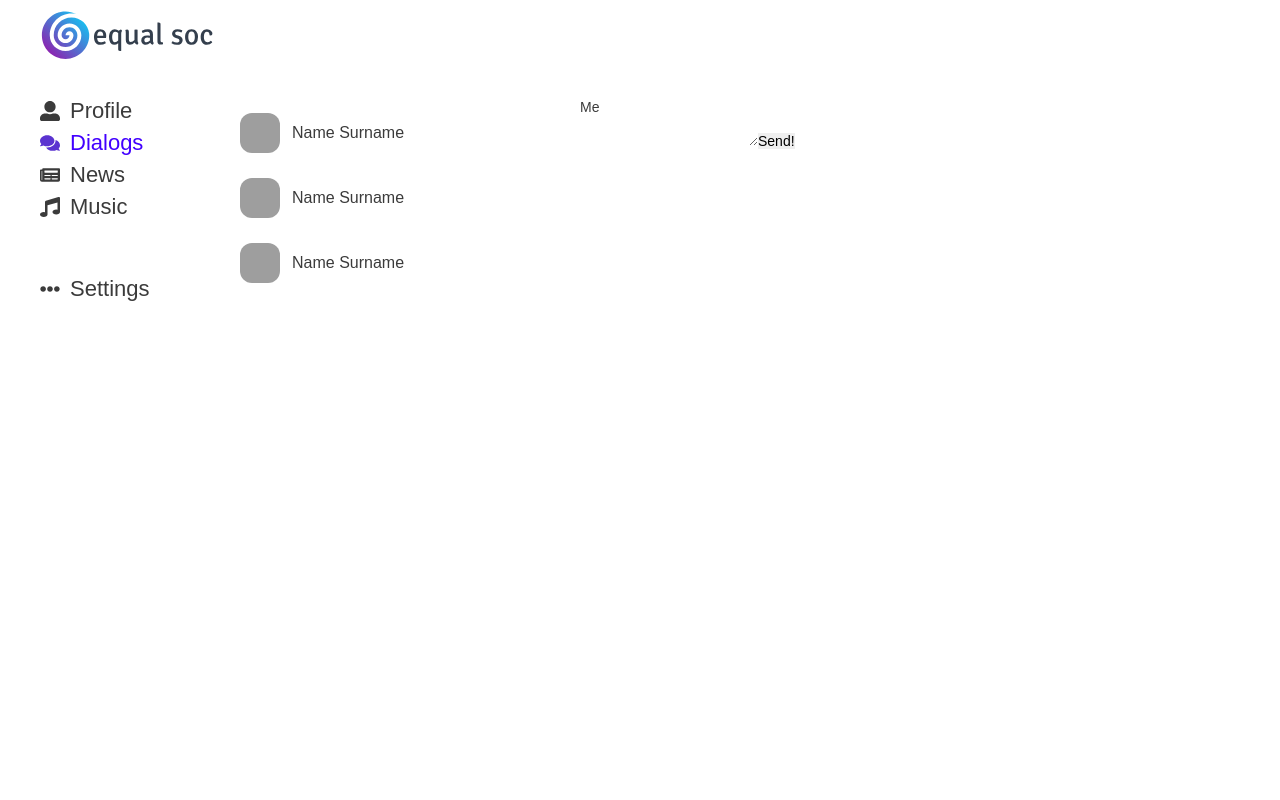
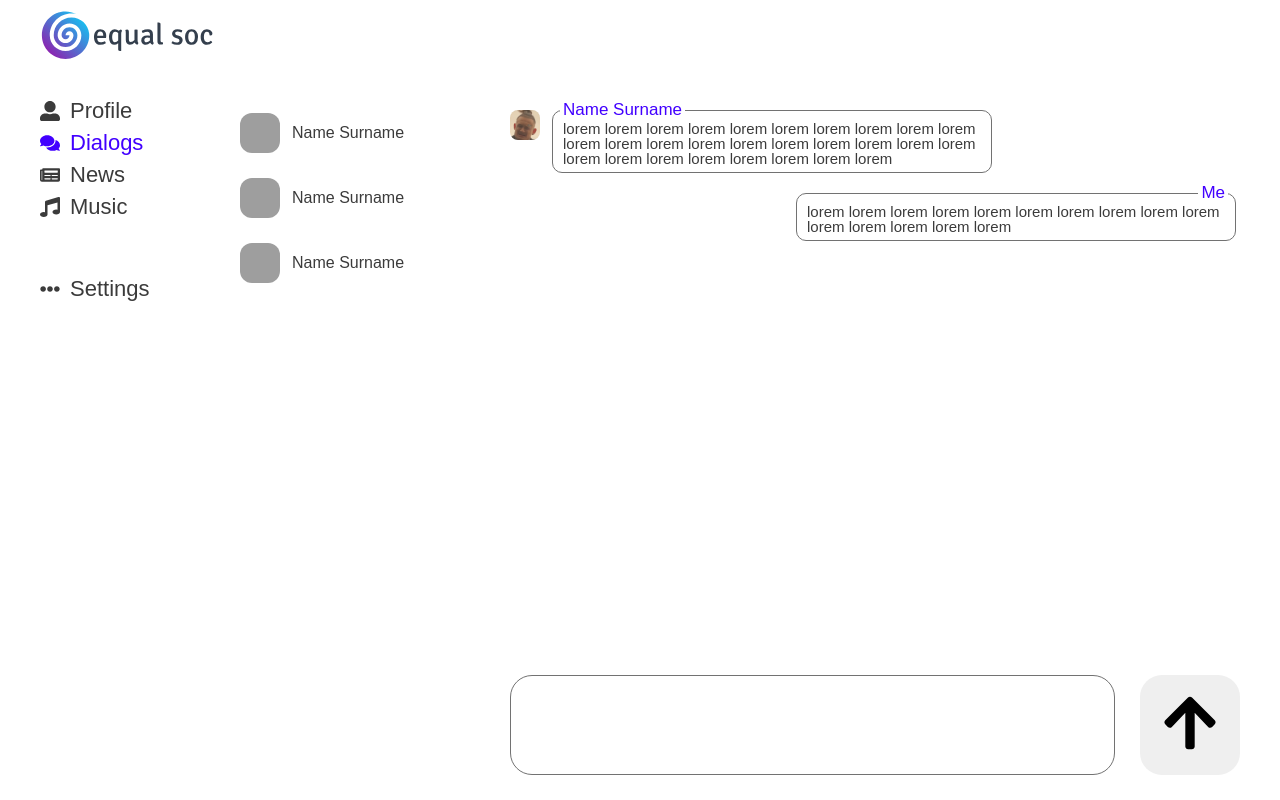
Before and after one commit to notequal21/react-course, a React (Create React App) app: page /dialogs in a window 1280 px wide. Built offline with nearby package versions, Linux system fonts and the light colour scheme; grey boxes are pictures that could not be loaded.

Commit message:
+ Dialogs visual and added props

```diff
--- a/src/components/Dialogs/ChatContent/ChatContent.jsx
+++ b/src/components/Dialogs/ChatContent/ChatContent.jsx
@@ -1,12 +1,21 @@
 import s from "./ChatContent.module.scss";
 import Message from "./Message/Message";
 import MyMessage from "./MyMessage/MyMessage";
+import userImg from "./img_user.png";
 
 const ChatContent = () => {
     return (
-        <div className="chatContent">
-            <Message/>
-            <MyMessage/>
+        <div className={`${s.chatContent}`}>
+            <Message
+                userImg={userImg}
+                userName={`Name Surname`}
+                messageText={`
+                lorem lorem lorem lorem lorem lorem lorem lorem lorem lorem lorem lorem lorem lorem lorem lorem lorem lorem lorem  lorem lorem lorem lorem lorem lorem lorem lorem lorem
+                `}
+            />
+            <MyMessage
+                messageText={`lorem lorem lorem lorem lorem lorem lorem lorem lorem lorem lorem lorem lorem  lorem lorem`}
+            />
         </div>
     )
 }
--- a/src/components/Dialogs/ChatContent/ChatContent.module.scss
+++ b/src/components/Dialogs/ChatContent/ChatContent.module.scss
@@ -0,0 +1,14 @@
+.chatContent {
+  display: flex;
+  flex-direction: column;
+  padding: 10px 4px 10px 0;
+
+  height: calc(100vh - 250px);
+  overflow-y: auto;
+  &::-webkit-scrollbar {
+    width: 2px;
+  }
+  &::-webkit-scrollbar-thumb {
+    background-color: #4200ff;
+  }
+}
--- a/src/components/Dialogs/ChatContent/Message/Message.jsx
+++ b/src/components/Dialogs/ChatContent/Message/Message.jsx
@@ -1,11 +1,11 @@
 import s from "./Message.module.scss";
 
-const Message = () => {
+const Message = (props) => {
     return (
-        <div className="messsage">
-            <div className="messsage__name"></div>
-            <div className="messsage__ico"></div>
-            <div className="messsage__text"></div>
+        <div className={`${s.messsage}`}>
+            <div className={`${s.messsage__name}`}>{props.userName}</div>
+            <div className={`${s.messsage__ico}`}><img src={props.userImg} alt=""/></div>
+            <div className={`${s.messsage__text}`}>{props.messageText}</div>
         </div>
     )
 }
--- a/src/components/Dialogs/ChatContent/Message/Message.module.scss
+++ b/src/components/Dialogs/ChatContent/Message/Message.module.scss
@@ -0,0 +1,38 @@
+.messsage {
+  display: flex;
+  position: relative;
+
+  margin: 20px 0 0 0;
+  &:first-child {
+    margin: 0;
+  }
+  &__name {
+    position: absolute;
+    top: -9px;
+    left: 50px;
+    font-size: 17px;
+    background-color: #ffffff;
+    padding: 0 3px;
+    color: #4200ff;
+  }
+  &__ico {
+    width: 30px;
+    height: 30px;
+    border-radius: 8px;
+    overflow: hidden;
+    img {
+      width: 100%;
+      height: 100%;
+      object-fit: cover;
+      object-position: center;
+    }
+  }
+  &__text {
+    max-width: 440px;
+    margin: 0 0 0 12px;
+    padding: 10px 10px 6px;
+    border-radius: 10px;
+    border: 1px solid #727272;
+    font-size: 15px;
+  }
+}
--- a/src/components/Dialogs/ChatContent/MyMessage/MyMessage.jsx
+++ b/src/components/Dialogs/ChatContent/MyMessage/MyMessage.jsx
@@ -1,10 +1,10 @@
  import s from "./MyMessage.module.scss";
 
-const MyMessage = () => {
+const MyMessage = (props) => {
     return (
-        <div className="messsage">
-            <div className="messsage__name">Me</div>
-            <div className="messsage__text"></div>
+        <div className={`${s.messsage}`}>
+            <div className={`${s.messsage__name}`}>Me</div>
+            <div className={`${s.messsage__text}`}>{props.messageText}</div>
         </div>
     )
 }
--- a/src/components/Dialogs/ChatContent/MyMessage/MyMessage.module.scss
+++ b/src/components/Dialogs/ChatContent/MyMessage/MyMessage.module.scss
@@ -0,0 +1,27 @@
+.messsage {
+  display: flex;
+  justify-content: flex-end;
+  position: relative;
+
+  margin: 20px 0 0 0;
+  &:first-child {
+    margin: 0;
+  }
+  &__name {
+    position: absolute;
+    top: -9px;
+    right: 8px;
+    font-size: 17px;
+    background-color: #ffffff;
+    padding: 0 3px;
+    color: #4200ff;
+  }
+  &__text {
+    max-width: 440px;
+    margin: 0 0 0 12px;
+    padding: 10px 10px 6px;
+    border-radius: 10px;
+    border: 1px solid #727272;
+    font-size: 15px;
+  }
+}
--- a/src/components/Dialogs/ChatNewMsg/ChatNewMsg.jsx
+++ b/src/components/Dialogs/ChatNewMsg/ChatNewMsg.jsx
@@ -1,10 +1,12 @@
 import s from "./ChatNewMsg.module.scss";
+import Ico_arrowDown from "./Ico_arrow-down";
+
 
 const ChatNewMsg = () => {
     return (
-        <div className="chat__msg">
-            <textarea className="chat__msgInput"></textarea>
-            <button className="chat__msgBtn">Send!</button>
+        <div className={`${s.chat__msg}`}>
+            <textarea className={`${s.chat__msgInput}`}></textarea>
+            <button className={`${s.chat__msgBtn}`}><Ico_arrowDown/></button>
         </div>
     )
 }
--- a/src/components/Dialogs/ChatNewMsg/ChatNewMsg.module.scss
+++ b/src/components/Dialogs/ChatNewMsg/ChatNewMsg.module.scss
@@ -0,0 +1,37 @@
+.chat__msg {
+  margin: 25px 0 0 0;
+  display: flex;
+  gap: 25px;
+  &Input {
+    flex: 1 1 auto;
+    height: 100px;
+    border: 1px solid #727272;
+    border-radius: 22px;
+    padding: 10px;
+    font-size: 16px;
+    max-width: 875px;
+    resize: none;
+  }
+  &Btn {
+    flex: 0 0 100px;
+    height: 100px;
+    border-radius: 22px;
+    transition: all .4s ease;
+    &:hover {
+      background-color: rgba(182, 207, 250, 0.31);
+      svg {
+        path {
+          color: #5b33d0;
+        }
+      }
+    }
+    svg {
+      width: 60%;
+      height: 60%;
+      transform: rotate(180deg);
+      path {
+        transition: all .5s ease;
+      }
+    }
+  }
+}
--- /dev/null
+++ b/src/components/Dialogs/ChatNewMsg/Ico_arrow-down.jsx
@@ -0,0 +1,13 @@
+
+const Ico_arrowDown = () => {
+    return (
+        <svg aria-hidden="true" focusable="false" data-prefix="fas" data-icon="arrow-down"
+             className="svg-inline--fa fa-arrow-down fa-w-14" role="img" xmlns="http://www.w3.org/2000/svg"
+             viewBox="0 0 448 512">
+            <path fill="currentColor"
+                  d="M413.1 222.5l22.2 22.2c9.4 9.4 9.4 24.6 0 33.9L241 473c-9.4 9.4-24.6 9.4-33.9 0L12.7 278.6c-9.4-9.4-9.4-24.6 0-33.9l22.2-22.2c9.5-9.5 25-9.3 34.3.4L184 343.4V56c0-13.3 10.7-24 24-24h32c13.3 0 24 10.7 24 24v287.4l114.8-120.5c9.3-9.8 24.8-10 34.3-.4z"></path>
+        </svg>
+    )
+}
+
+export default Ico_arrowDown;
--- a/src/components/Dialogs/Chats/Chats.module.scss
+++ b/src/components/Dialogs/Chats/Chats.module.scss
@@ -2,5 +2,5 @@
   display: flex;
   flex-direction: column;
 
-  flex: 0 0 340px;
+  flex: 0 0 270px;
 }
--- a/src/components/Dialogs/Chats/ChatsUser/ChatsUser.module.scss
+++ b/src/components/Dialogs/Chats/ChatsUser/ChatsUser.module.scss
@@ -2,24 +2,43 @@
   display: flex;
   align-items: center;
   height: 65px;
+  cursor: pointer;
+
+  &:hover {
+    .chats__userIco {
+      width: 42px;
+      height: 42px;
+    }
+
+    .chats__userName {
+      font-size: 17px;
+      color: rgba(66, 0, 255, 0.5);
+    }
+  }
+
   &.active {
     .chats__userIco {
       width: 45px;
       height: 45px;
     }
+
     .chats__userName {
       font-size: 19px;
       color: #4200ff;
     }
   }
+
   &:first-child {
     margin: 0;
   }
+
   &Ico {
     width: 40px;
     height: 40px;
     border-radius: 12px;
     overflow: hidden;
+    transition: all .4s ease;
+
     img {
       width: 100%;
       height: 100%;
@@ -27,8 +46,10 @@
       object-position: center;
     }
   }
+
   &Name {
     margin: 0 0 0 12px;
     font-size: 16px;
+    transition: all .4s ease;
   }
 }
--- a/src/components/Nav/Link/Link.module.scss
+++ b/src/components/Nav/Link/Link.module.scss
@@ -4,7 +4,7 @@ nav {
       color: #4200ff;
       svg {
         path {
-          color: #5b33d0;
+          color: #4200ff;
         }
       }
     }
```
Also changed, not shown: src/components/Dialogs/ChatContent/Message/img_user.png (added), src/components/Dialogs/ChatContent/img_user.png (added).
